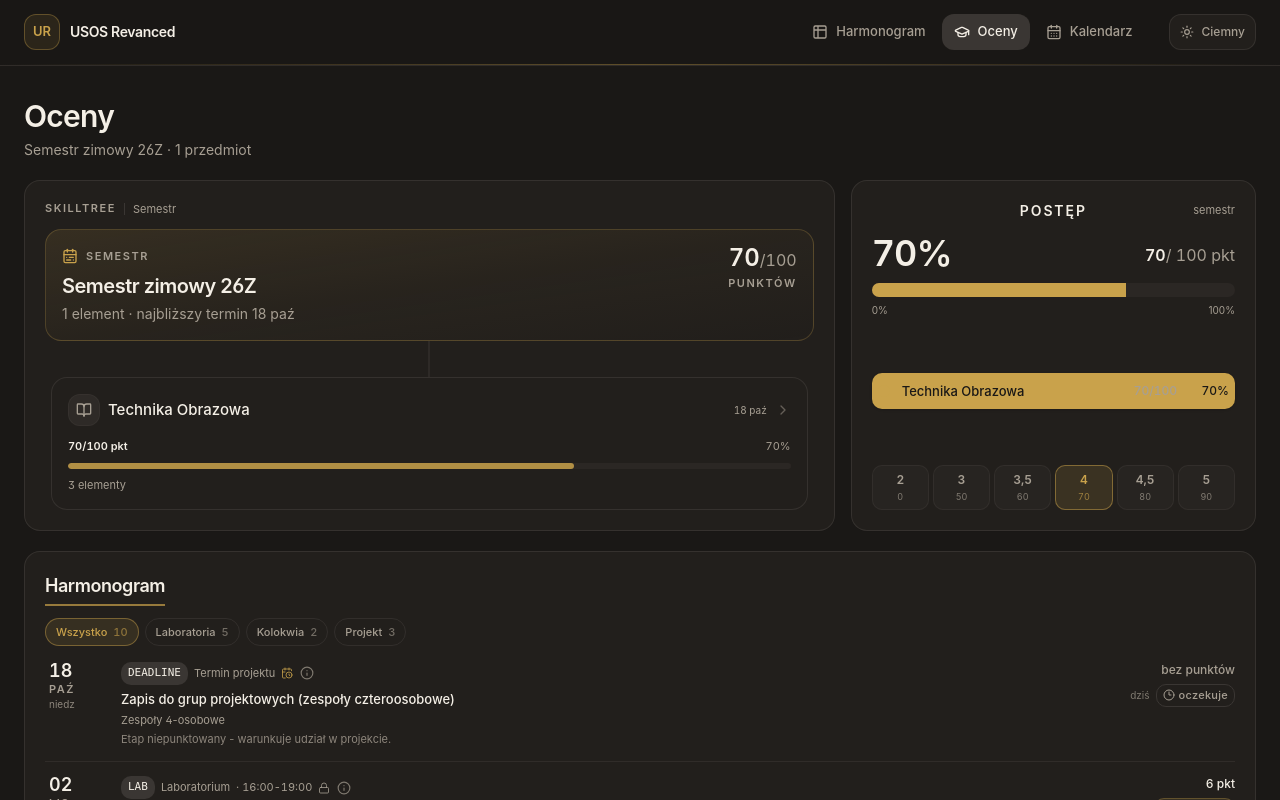
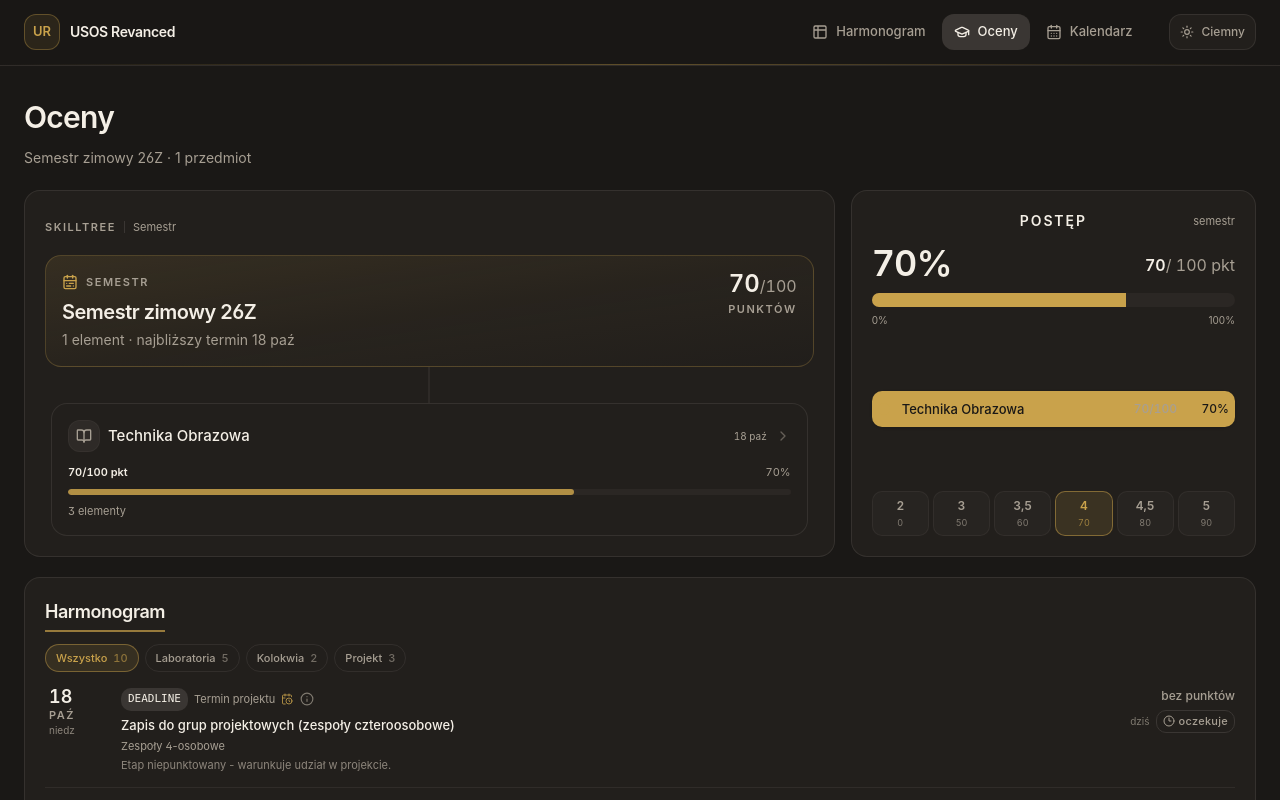
Before and after one commit to Viiico/UsosRevanced, a Nuxt app: page /oceny in a window 1280 px wide. Shown: the top 800 px of the page. Built offline with nearby package versions, Linux system fonts and the light colour scheme.

Commit message:
fix(hero): stala wysokosc naglowka i karty drzewa, brak skokow miedzy poziomami

```diff
--- a/app/components/oceny/SkillTree.vue
+++ b/app/components/oceny/SkillTree.vue
@@ -38,7 +38,7 @@ const railInset = computed(() => `${50 / Math.max(children.value.length, 1)}%`)
 
 <template>
   <Card class="flex h-full flex-col">
-    <CardHeader class="flex-row items-center justify-between gap-3 pb-0">
+    <CardHeader class="min-h-[3.25rem] flex-row items-center justify-between gap-3 pb-0">
       <div class="flex items-center gap-2">
         <span class="eyebrow">Skilltree</span>
         <Separator orientation="vertical" class="h-3" />
--- a/app/pages/oceny.vue
+++ b/app/pages/oceny.vue
@@ -34,13 +34,12 @@ useHead({
 
 <template>
   <div class="space-y-4 sm:space-y-5">
-    <header class="space-y-3">
-      <div class="flex flex-wrap items-center justify-between gap-x-4 gap-y-2">
+    <header class="space-y-2">
+      <div class="flex min-h-10 flex-wrap items-center justify-between gap-x-4 gap-y-2">
         <div class="min-w-0">
           <h1 class="text-2xl leading-tight font-semibold tracking-tight sm:text-3xl">
             {{ heading }}
           </h1>
-          <p v-if="subtitle" class="mt-1 text-sm text-muted-foreground">{{ subtitle }}</p>
         </div>
 
         <div class="flex flex-wrap items-center gap-x-3 gap-y-1.5">
@@ -63,10 +62,14 @@ useHead({
         </div>
       </div>
 
+      <!-- Stały wiersz meta: w semestrze podtytuł, głębiej okruszki - ta sama wysokość. -->
+      <div class="flex h-6 items-center">
+        <p v-if="subtitle" class="truncate text-sm text-muted-foreground">{{ subtitle }}</p>
+
         <nav
-        v-if="crumbs.length > 1"
+          v-else
           aria-label="Ścieżka w drzewie ocen"
-        class="flex flex-wrap items-center gap-0.5 text-xs"
+          class="flex w-full flex-wrap items-center gap-0.5 text-xs"
         >
           <template v-for="(crumb, index) in crumbs" :key="crumb.id">
             <button
@@ -84,6 +87,7 @@ useHead({
             />
           </template>
         </nav>
+      </div>
     </header>
 
     <div class="grid gap-4 lg:grid-cols-[minmax(0,2fr)_minmax(0,1fr)]">
```
Lines whose indentation alone changed are shown as unchanged.
